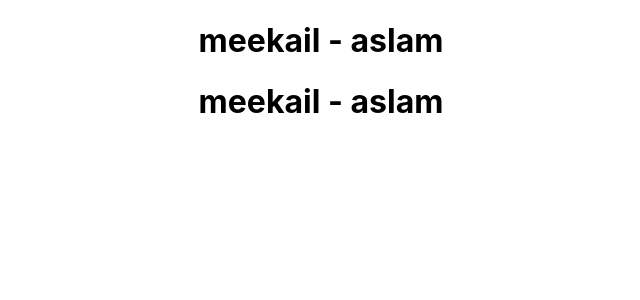
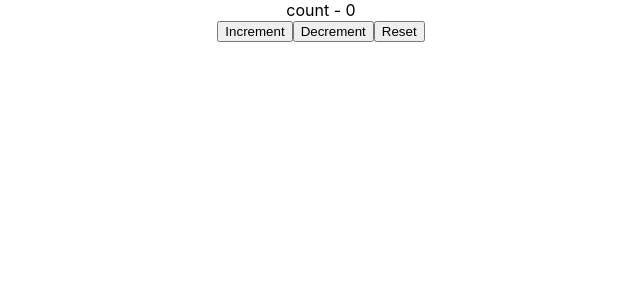
Before and after one commit to meekailkhan/React_Intro, a React (Create React App) app: page / in a window 1280 px wide. Shown: the top 300 px of the page, without its empty margins (319-959 px from the left). Built offline with nearby package versions, Linux system fonts and the light colour scheme.

Commit message:
react reduce

```diff
--- a/src/App.js
+++ b/src/App.js
@@ -1,12 +1,12 @@
 // import logo from './logo.svg';
 import './App.css';
-import DataFetching from './components/DataFetching';
-import HooksMouse from './components/HooksMouse';
-import IintervalCounter from './components/IintervalCounter';
-import MouseContainer from './components/MouseContainer';
+// import DataFetching from './components/DataFetching';
+// import HooksMouse from './components/HooksMouse';
+// import IintervalCounter from './components/IintervalCounter';
+// import MouseContainer from './components/MouseContainer';
 // import ClickCounter from './components/ClickCounter';
 // import ClickTwoCounter from './components/ClickTwoCounter';
-import ComponentC from './components/ComponentC';
+// import ComponentC from './components/ComponentC';
 // import DemoFragment from './components/DemoFragment';
 // import FormControll from './components/FormControll';
 // import HooksCounter from './components/HooksCounter';
@@ -18,9 +18,10 @@
 // import PropsCounter from './components/PropsCounter';
 // import PureParent from './components/PureParent';
 // import Table from './components/Table';
-import UseEffect from './components/UseEffect';
+// import UseEffect from './components/UseEffect';
 // import User from './components/User';
-import { UserProvider,ChannleProvider } from './components/UserContext';
+// import { UserProvider,ChannleProvider } from './components/UserContext';
+import ReducerCounter from './components/ReducerCounter';
 // import NamList from './components/NamList';
 // import UserGreeting from './components/UserGreeting';
 // import ParentCompnent from './components/ParentCompnent';
@@ -82,11 +83,11 @@
         return <HoverTwoCounter count={count} incrementCounter={incrementCounter} />
       }} /> */}
 
-      <UserProvider value='meekail'>
+      {/* <UserProvider value='meekail'>
         <ChannleProvider value='aslam'>
           <ComponentC />
         </ChannleProvider>
-      </UserProvider>
+      </UserProvider> */}
 
       {/* <HooksCounter /> */}
       {/* <HooksCounterTwo /> */}
@@ -100,6 +101,8 @@
 
       {/* <DataFetching /> */}
 
+      <ReducerCounter />
+
     </div>
   );
 }
--- /dev/null
+++ b/src/components/ReducerCounter.js
@@ -0,0 +1,30 @@
+import React,{useReducer} from 'react'
+
+const initialValue = 0;
+
+const reducer = (state,action)=>{
+    switch(action) {
+        case 'increment' :
+            return state + 1;
+        case 'decrement' :
+            return state - 1;
+        case 'reset' :
+            return initialValue;
+        default :
+            return state
+    }
+}
+
+function ReducerCounter() {
+    const [count,dispatch] = useReducer(reducer,initialValue)
+  return (
+    <div>
+      <div> count - {count}</div>
+      <button onClick={()=> dispatch('increment')}>Increment</button>
+      <button onClick={()=> dispatch('decrement')}>Decrement</button>
+      <button onClick={()=> dispatch('reset')}>Reset</button>
+    </div>
+  )
+}
+
+export default ReducerCounter
```
